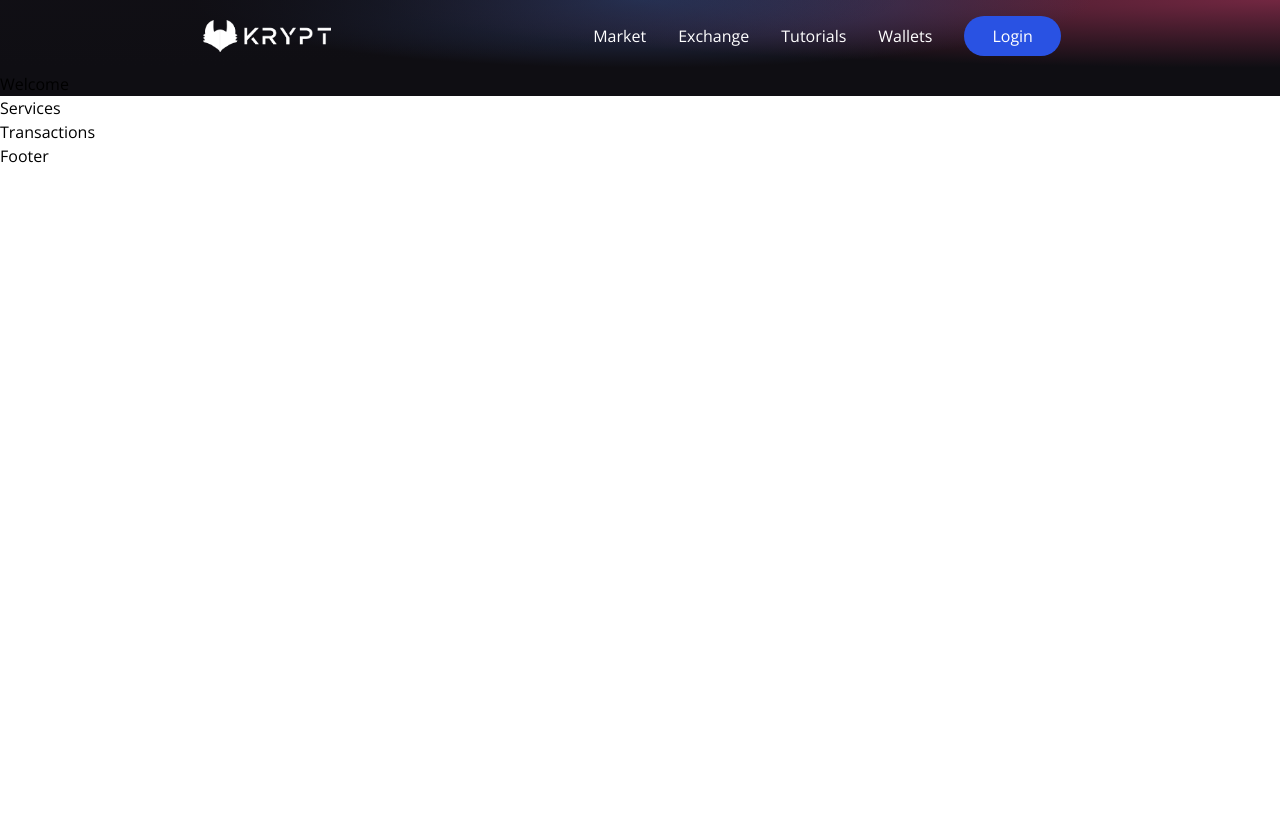
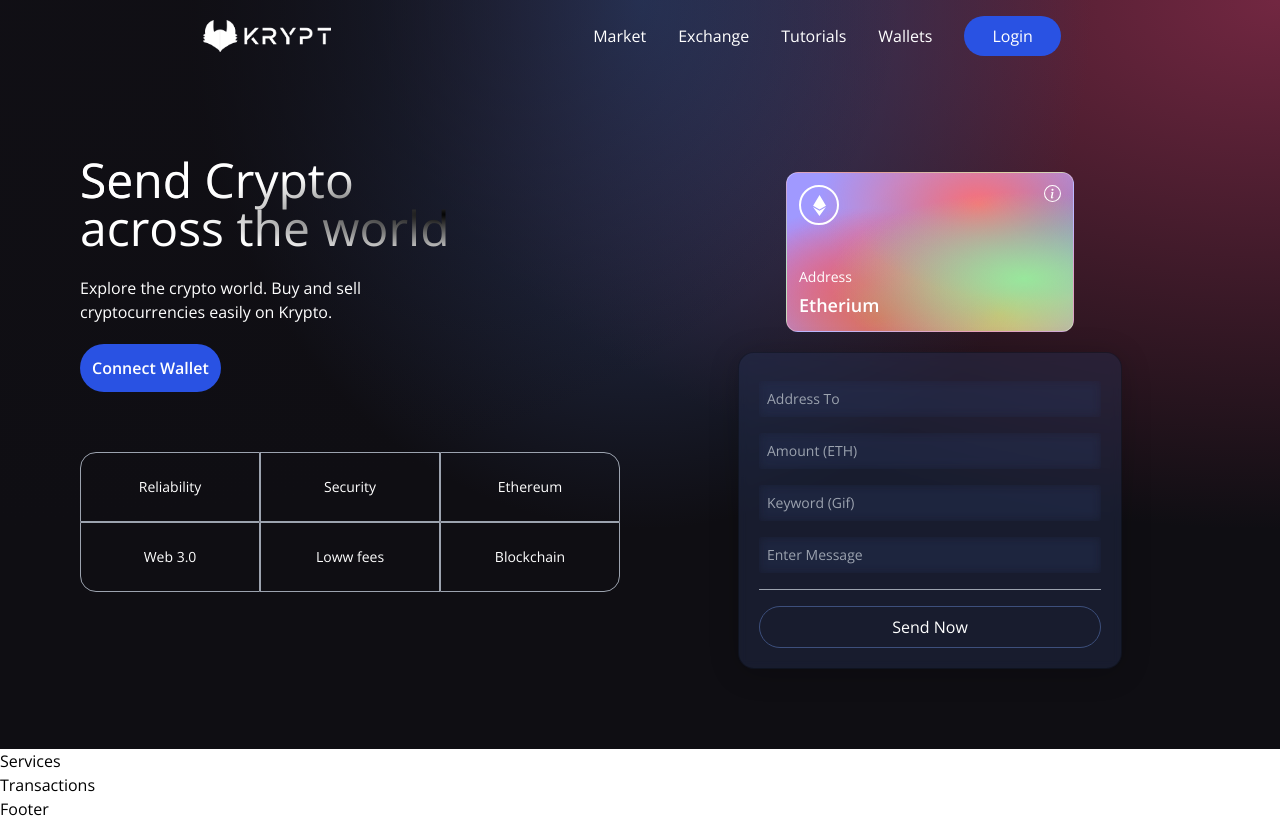
Before and after one commit to StVictoria/web3, a React (Vite) app in the folder client/: page / in a window 1280 px wide. Before the commit the page ends 800 px from the top, so only its background shows below. Built offline with nearby package versions, Linux system fonts and the light colour scheme.

Commit message:
created welcome section

```diff
--- a/client/src/components/Welcome.jsx
+++ b/client/src/components/Welcome.jsx
@@ -1,9 +1,108 @@
+import { AiFillPlayCircle } from "react-icons/ai";
+import { SiEthereum } from "react-icons/si";
+import { BsInfoCircle } from "react-icons/bs";
+import { Loader } from "./";
+
+const commonStyles = "min-h-[70px] sm:px-0 px-2 sm:min-w-[120px] flex justify-center items-center border-[0.5px] border-gray-400 text-sm font-light text-white";
+
+const inputs = [
+  { id: 1, name: "addressTo", type: "text", placeholder: "Address To" },
+  { id: 2, name: "amount", type: "number", placeholder: "Amount (ETH)" },
+  { id: 3, name: "keyword", type: "text", placeholder: "Keyword (Gif)" },
+  { id: 4, name: "message", type: "text", placeholder: "Enter Message" },
+];
+
+const Input = ({ placeholder, name, type, value, onChange }) => (
+  <input
+    name={name}
+    type={type}
+    value={value}
+    step="0.0001"
+    placeholder={placeholder}
+    onChange={(e) => onChange(e, name)}
+    className="my-2 w-full rounded-sm p-2 outline-none bg-transparent text-white border-none text-sm white-glassmorphism"
+  />
+);
+
 const Welcome = () => {
+  const connectWallet = () => { };
+
+  const handleSubmit = () => { };
+
+  const renderInputs = () => inputs.map(input => (
+    <Input
+      key={input.id}
+      name={input.name}
+      type={input.type}
+      placeholder={input.placeholder}
+      onChange={() => { }}
+    />
+  ));
+
   return (
-    <div>
-      Welcome
-    </div>
-  )
+    <section clasName="flex w-full justify-center items-center">
+      <div className="flex md:flex-row flex-col items-start justify-between md:p-20 py-12 px-4">
+        <div className="flex flex-1 justify-start items-start flex-col md:mr-10">
+          <h1 className="text-3xl sm:text-5xl text-white text-gradient py-1">
+            Send Crypto <br /> across the world
+          </h1>
+          <p className="text-left mt-5 text-white font-light md:w-9/12 w-11/12 text-base">
+            Explore the crypto world. Buy and sell cryptocurrencies easily on Krypto.
+          </p>
+          <button type="button" onClick={connectWallet} className="flex flex-row justify-center items-center my-5 bg-[#2952e3] p-3 rounded-full cursor-pointer hover:bg-[#2546bd]">
+            <p className="text-white text-base font-semibold">Connect Wallet</p>
+          </button>
+
+          <div className="grid sm:grid-cols-3 grid-cols-2 w-full mt-10">
+            <div className={`rounded-tl-2xl ${commonStyles}`}>Reliability</div>
+            <div className={commonStyles}>Security</div>
+            <div className={`rounded-tr-2xl ${commonStyles}`}>Ethereum</div>
+            <div className={`rounded-bl-2xl ${commonStyles}`}>Web 3.0</div>
+            <div className={commonStyles}>Loww fees</div>
+            <div className={`rounded-br-2xl ${commonStyles}`}>Blockchain</div>
+          </div>
+        </div>
+
+        <div className="flex flex-col flex-1 items-center justify-start w-full md:mt-0 mt-10">
+          <div className="p-3 justify-end items-start flex-col rounded-xl h-40 sm:w-72 w-full my-5 eth-card white-glassmorphism">
+            <div className="flex justify-between flex-col w-full h-full">
+              <div className="flex justify-between items-start">
+                <div className="w-10 h-10 rounded-full border-2 border-white flex justify-center items-center">
+                  <SiEthereum fontSize={21} color="#fff" />
+                </div>
+                <BsInfoCircle fontSize={17} color="#fff" />
+              </div>
+              <div>
+                <p className="text-white font-light text-sm">
+                  Address
+                </p>
+                <p className="text-white font-semibold text-lg mt-1">
+                  Etherium
+                </p>
+              </div>
+            </div>
+          </div>
+
+          <div className="p-5 sm:w-96 w-full flex flex-col justify-start items-center blue-glassmorphism">
+            {renderInputs()}
+            <div className="h-[1px] w-full bg-gray-400 my-2" />
+            {false ? (
+              <Loader />
+            ) : (
+              <button
+              type="button"
+              onClick={handleSubmit}
+              className="text-white w-full mt-2 border-[1px] p-2 border-[#3d4f7c] rounded-full cursor-pointer"
+              >
+                Send Now
+              </button>
+            )}
+          </div>
+
+        </div>
+      </div>
+    </section>
+  );
 };
 
 export default Welcome;
```
